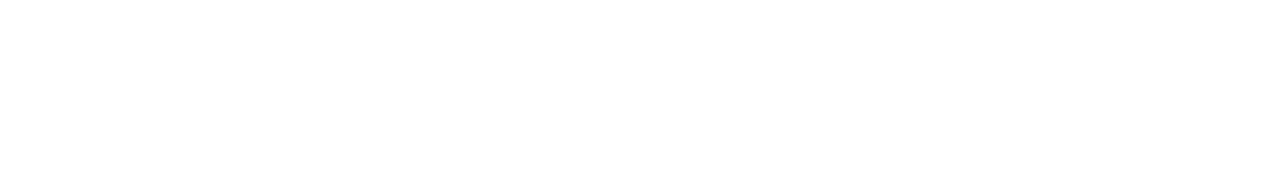
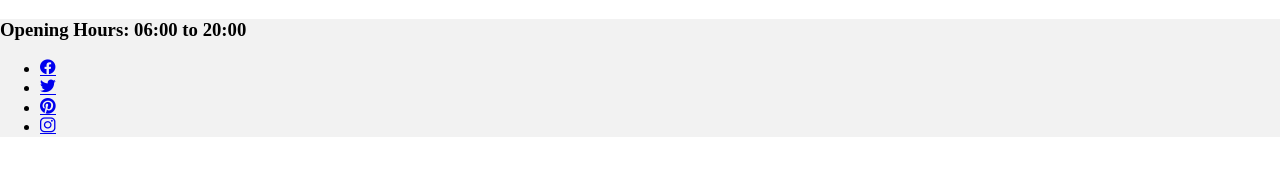
Before and after one commit to Muloversic/blueCollar_LP, a website built with webpack: page src/index.html in a window 1280 px wide. Built offline with nearby package versions, Linux system fonts and the light colour scheme; a web font is replaced by a local one.

Commit message:
markup for top header

```diff
--- a/src/index.html
+++ b/src/index.html
@@ -9,5 +9,28 @@
     <link href="https://fonts.googleapis.com/css2?family=Inter:wght@400;700&family=Mulish&display=swap" rel="stylesheet" />
     <title>BlueCollar</title>
   </head>
-  <body></body>
+  <body>
+    <header class="header">
+      <div class="header__socials">
+        <div class="header__container">
+          <h3 class="header__worktime">Opening Hours: 06:00 to 20:00</h3>
+          <ul class="header__socials-list">
+            <li class="header__socials-item">
+              <a href="#" class="icon-facebook"></a>
+            </li>
+            <li class="header__socials-item">
+              <a href="#" class="icon-twitter"></a>
+            </li>
+            <li class="header__socials-item">
+              <a href="#" class="icon-pinterest"></a>
+            </li>
+            <li class="header__socials-item">
+              <a href="#" class="icon-instagram"></a>
+            </li>
+          </ul>
+        </div>
+      </div>
+      <div class="header__container"></div>
+    </header>
+  </body>
 </html>
--- a/src/styles/main.scss
+++ b/src/styles/main.scss
@@ -0,0 +1,27 @@
+.header {
+  &__socials {
+    background: #f2f2f2;
+  }
+
+  &__container {
+    max-width: 1440px;
+    margin: 0 auto;
+  }
+
+  &__worktime {
+  }
+
+  &__socials-list {
+  }
+
+  &__socials-item {
+  }
+}
+.icon-facebook {
+}
+.icon-twitter {
+}
+.icon-pinterest {
+}
+.icon-instagram {
+}
```
